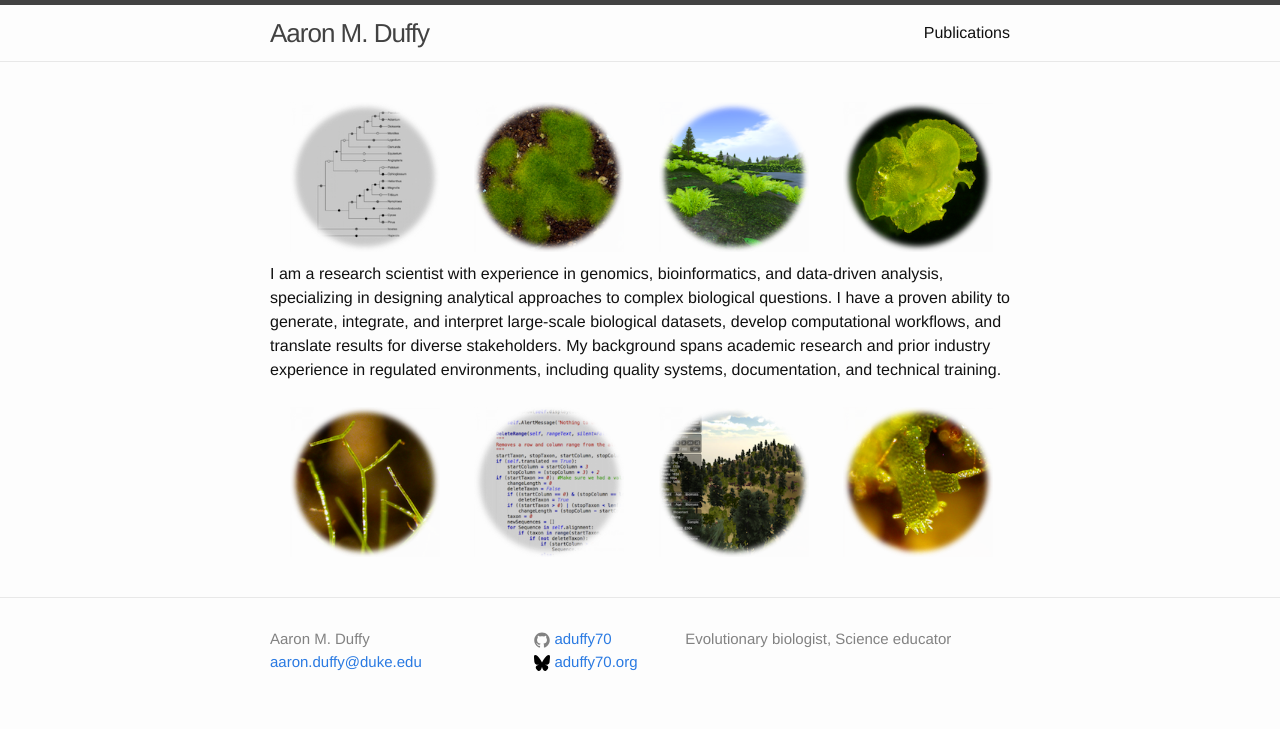
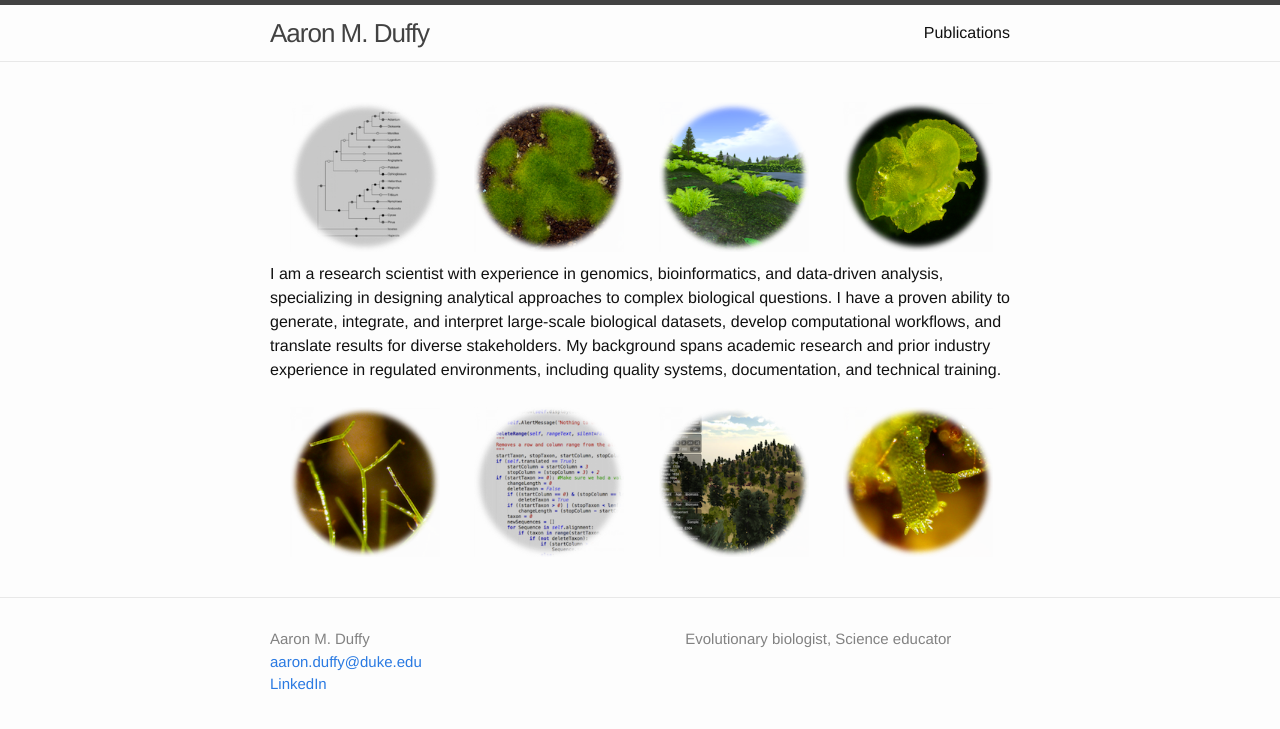
Before and after one commit to aduffy70/aduffy70.github.io, a Jekyll site: the page built from index.md, in a window 1280 px wide. Shown: the top 729 px of the page. Built offline with Jekyll 4.4.1, drawn with Linux system fonts in a browser that asks for light colours.

Commit message:
Update footer.html
Removed outdated social media links and added LinkedIn

```diff
--- a/_includes/footer.html
+++ b/_includes/footer.html
@@ -7,23 +7,11 @@
         <ul class="contact-list">
           <li>{{ site.title }}</li>
           <li><a href="mailto:{{ site.email }}">{{ site.email }}</a></li>
+          <li><a href="LinkedIn:{{ site.linkedin }}">LinkedIn</a></li>
         </ul>
       </div>
 
       <div class="footer-col footer-col-2">
-        <ul class="social-media-list">
-          {% if site.github_username %}
-          <li>
-            {% include icon-github.html username=site.github_username %}
-          </li>
-          {% endif %}
-
-          {% if site.twitter_username %}
-          <li>
-            {% include icon-twitter.html username=site.twitter_username %}
-          </li>
-          {% endif %}
-        </ul>
       </div>
 
       <div class="footer-col footer-col-3">
```
